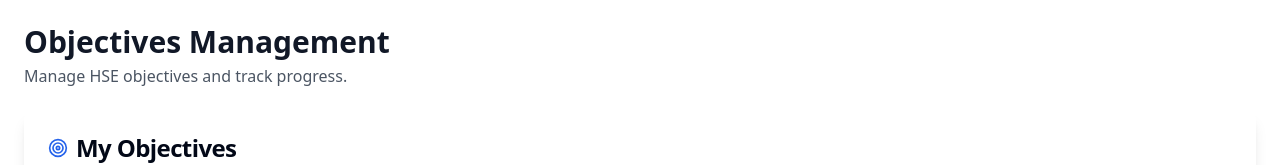
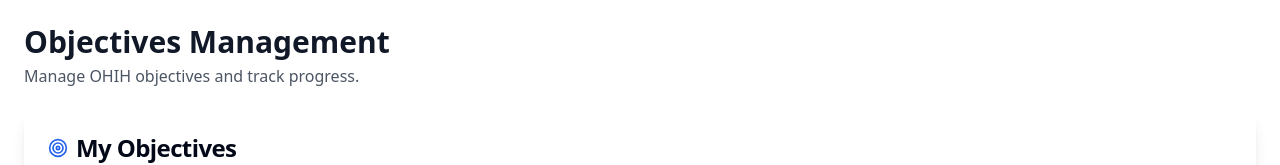
Before and after one commit to QamarDeenSoomro/hse-objectives, a React (Vite) app: page /objectives in a window 1280 px wide. Shown: the top 165 px of the page. Built offline with nearby package versions, Linux system fonts and the light colour scheme.

Commit message:
Update HSE Objectives to OHIH Objectives
This commit updates the text "HSE Objectives" to "OHIH Objectives" in the following files:

- src/components/ObjectivesPage.tsx
- src/components/objectives/ObjectiveFormDialog.tsx

```diff
--- a/src/components/ObjectivesPage.tsx
+++ b/src/components/ObjectivesPage.tsx
@@ -205,7 +205,7 @@ export const ObjectivesPage = () => {
               <p className="text-gray-600 mt-1 text-sm md:text-base">
                 {userIdFromUrl && filteredUser
                   ? `Viewing objectives assigned to ${filteredUser.full_name || filteredUser.email}`
-                  : "Manage HSE objectives and track progress."
+                  : "Manage OHIH objectives and track progress."
                 }
               </p>
             </div>
--- a/src/components/objectives/ObjectiveFormDialog.tsx
+++ b/src/components/objectives/ObjectiveFormDialog.tsx
@@ -50,7 +50,7 @@ export const ObjectiveFormDialog = ({
             {editingObjective ? "Edit Objective" : "Add New Objective"}
           </DialogTitle>
           <DialogDescription>
-            {editingObjective ? "Update the objective details" : "Create a new HSE objective"}
+            {editingObjective ? "Update the objective details" : "Create a new OHIH objective"}
           </DialogDescription>
         </DialogHeader>
         <form onSubmit={onSubmit} className="space-y-4">
```
